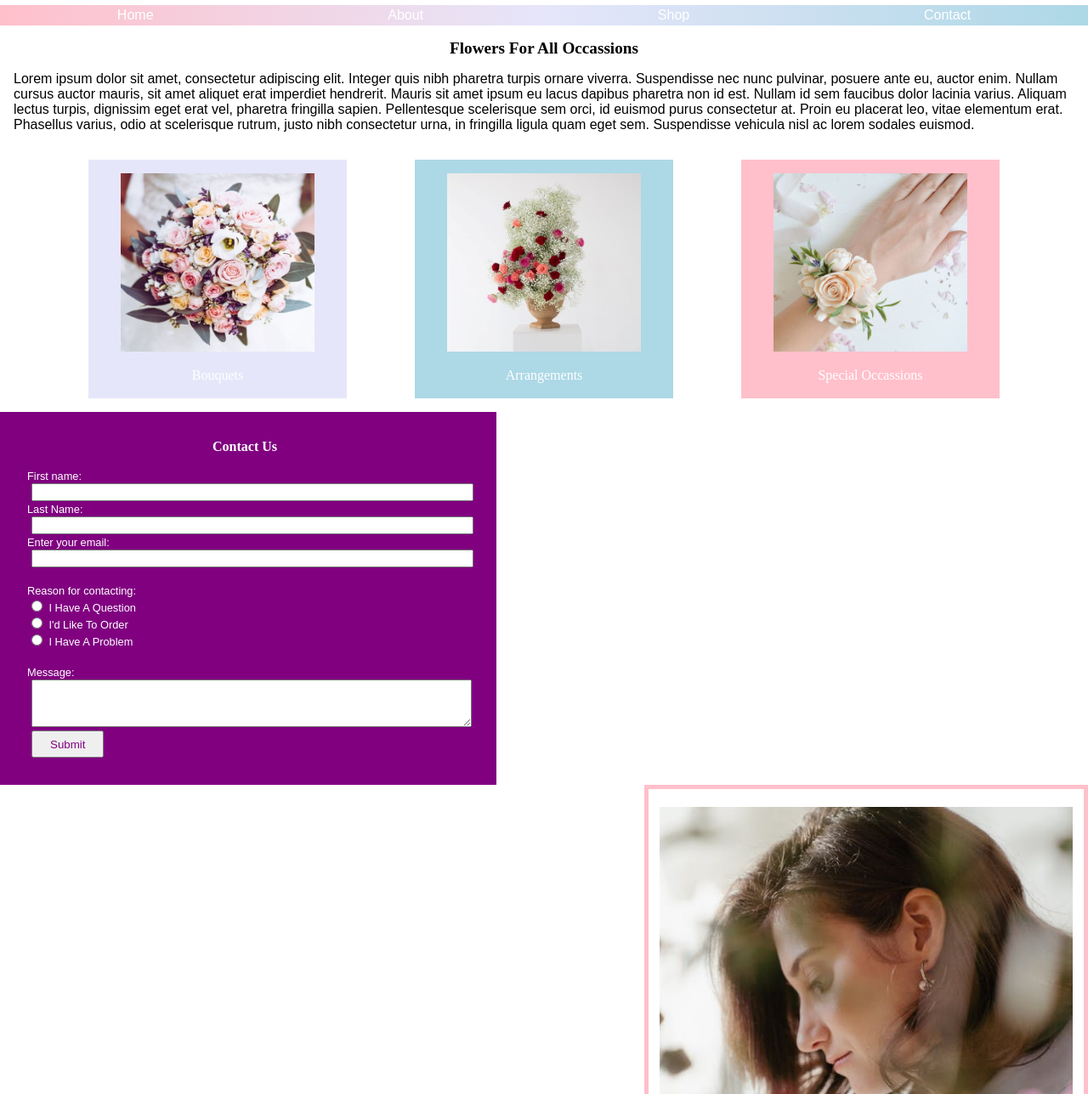
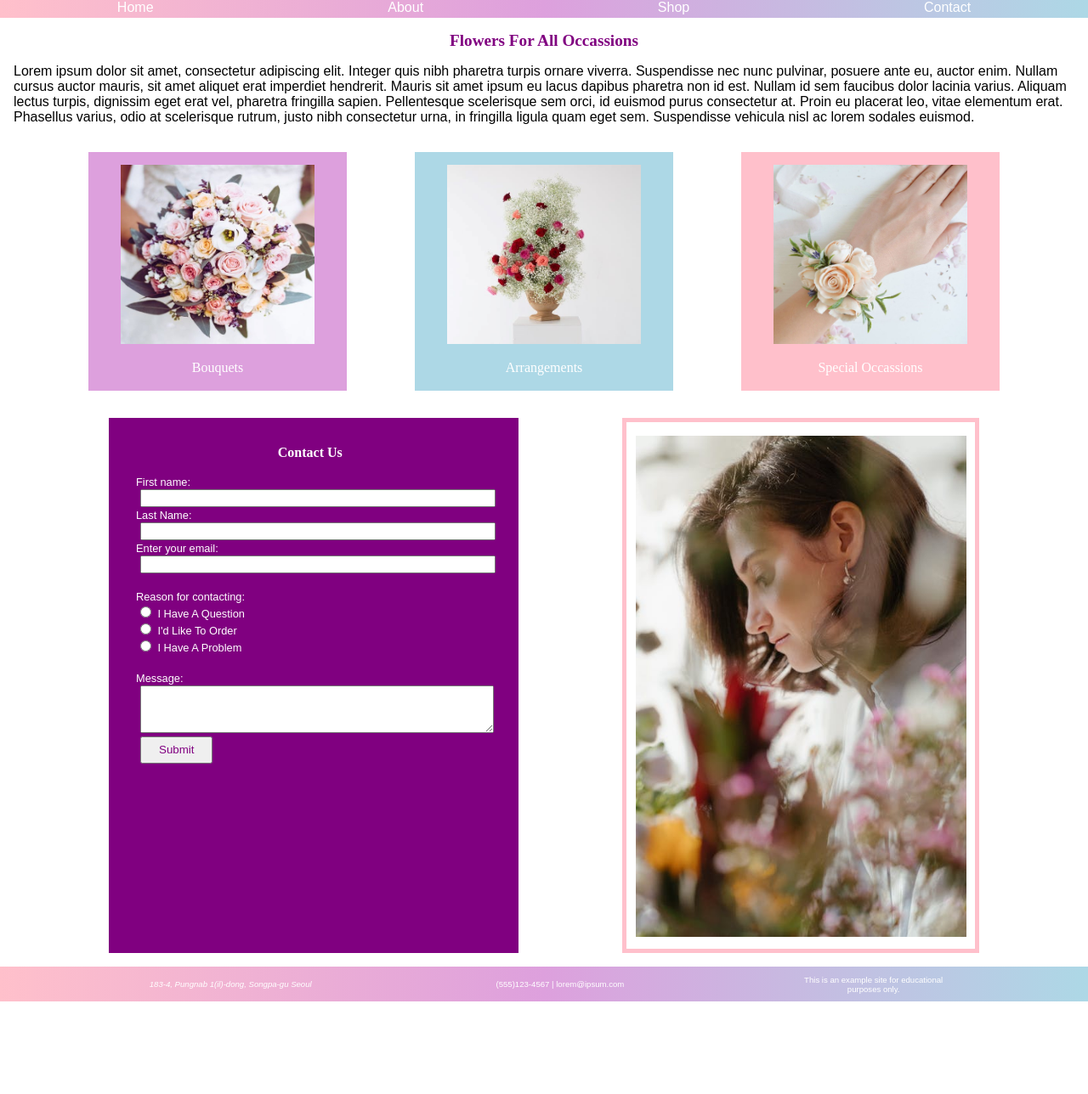
Before and after one commit to adriana-viramontes/M13_VIRAMONTES_ADRIANA, a plain HTML site: page index.html in a window 1280 px wide. Shown: the part 246-1534 px from the top of the page at 85% size. After the commit the page ends 1425 px from the top, so only its background shows below. Drawn offline with Linux system fonts and the light colour scheme.

Commit message:
footer css completed

```diff
--- a/index.html
+++ b/index.html
@@ -52,6 +52,7 @@
       </figure>
     </div>
 
+    <div class="flexbox">
       <form>
         <h3>Contact Us</h3>
         <label for="fname">First name:</label>
@@ -89,6 +90,7 @@
       <figure class="single">
         <img src="images/florist.jpeg">
       </figure>
+    </div>
    </main>
 
    <footer>
--- a/styles.css
+++ b/styles.css
@@ -10,18 +10,19 @@ body {
 figure.logo {
     width: 12%;
     height: 12%;
-    padding: 5px;
-    margin-bottom: 0;
     margin-left: auto;
-    margin-right: auto;}
+    margin-right: auto;
+}
 
 figure.logo img {
     width: 100%;
     height: 100%;
+    padding: 0;
 }
 
 h1 {
     margin: 0;
+    color: purple;
     font-family: "Copperplate Gothic";
     font-size: 2em;
     text-align: center;
@@ -29,7 +30,7 @@ h1 {
 
 nav {
     color: #fff;
-    background-image: linear-gradient(to right, pink, lavender, lightblue);
+    background-image: linear-gradient(to right, pink, plum, lightblue);
 }
 
 nav ul {
@@ -49,6 +50,7 @@ h2 {
     text-align: center;
     font-family: "Copperplate Gothic";
     font-size: 1.2em;
+    color: purple;
 }
 
 main p {
@@ -63,7 +65,7 @@ div.grid {
 }
 
 .figure1 {
-    background-color: lavender;
+    background-color: plum;
 }
 
 .figure2 {
@@ -92,6 +94,7 @@ div.flexbox {
     width: 80%;
     margin-left: auto;
     margin-right: auto;
+    padding: 1em;
 }
 
 form {
@@ -145,6 +148,20 @@ figure.single img {
     padding: 4% 2.5%;
 }
 
+/*FOOTER*/
 footer {
+    font-size: 0.6em;
+    color: #fff;
+    text-align: center;
+    padding: 1em;
+    background-image: linear-gradient(to right, pink, plum, lightblue);
     clear: both;
+    display: grid;
+    grid-template-columns: 18% 20% 15%;
+    justify-content: space-evenly;
 }
+
+footer address,
+footer p {
+    margin: auto;
+}
```
Lines whose indentation alone changed are shown as unchanged.
